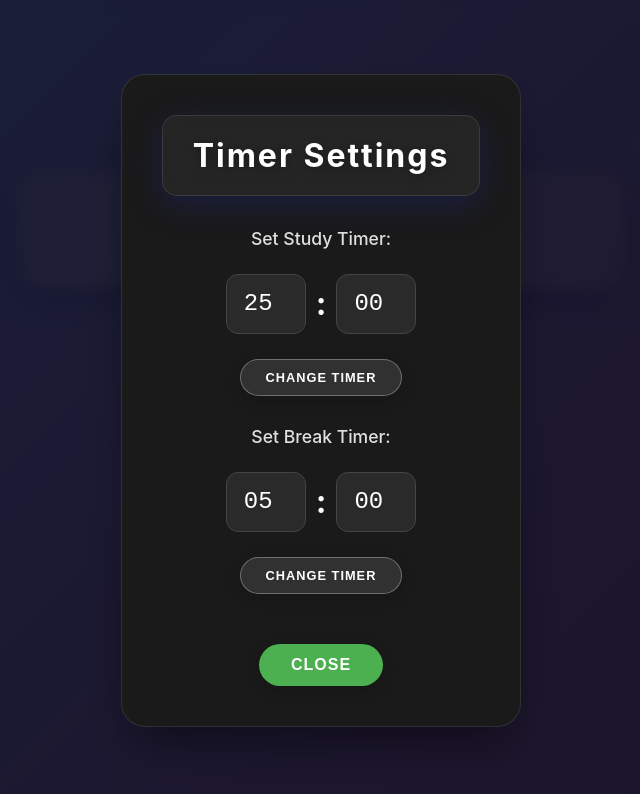
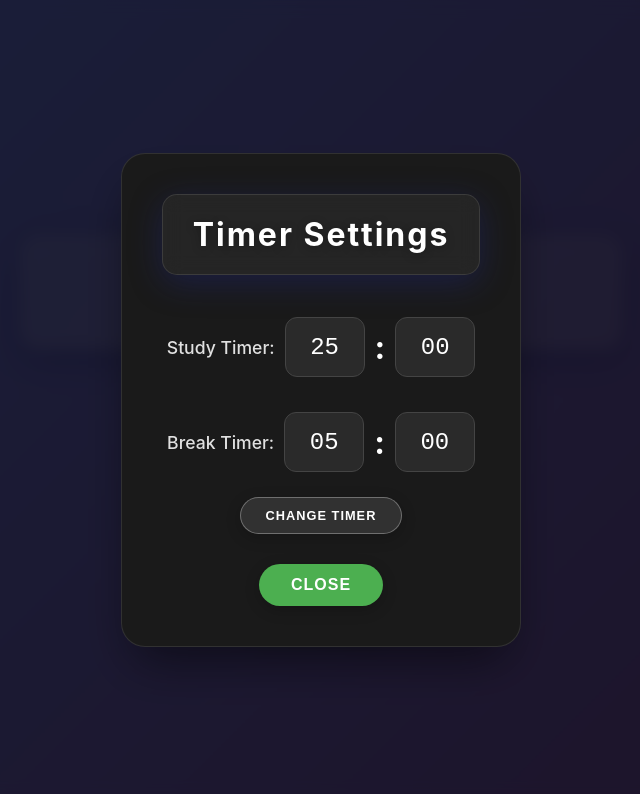
Before and after one commit to mentlly/pomodoro_timer, a Next.js app: page / in a window 1280 px wide. Both pictures are taken after a click on the button "SETTINGS". Shown: the top 794 px of the page, without its empty margins (319-959 px from the left). Built offline with nearby package versions, Linux system fonts and the light colour scheme.

Commit message:
added a way to switch between study timer and break timer

```diff
--- a/app/components/timer.tsx
+++ b/app/components/timer.tsx
@@ -48,8 +48,27 @@ export default function Timer({ isBreak, setIsBreak, fixedTimer, setFixedTimer,
     return (
         <div>
             <h1>{formatTime(timer)}</h1>
-            <button type='button' onClick={toggleTimer}>{isActive? 'Pause': 'Start'}</button>
-            <button type='button' onClick={resetTimer}>Reset</button>
+            <div className='button-row'>
+                <button type='button' onClick={toggleTimer}>{isActive? 'Pause': 'Start'}</button>
+                <button type='button' onClick={resetTimer}>Reset</button>
+            </div>
+            <style jsx>{`
+                .button-row {
+                    display: flex;
+                    flex-direction: row; /* This forces the horizontal line */
+                    justify-content: center;
+                    align-items: center;
+                    gap: 15px; /* Adjust this for more/less space between buttons */
+                    margin-top: 10px;
+                    width: 100%;
+                }
+
+                /* Ensure the buttons don't stretch weirdly */
+                .button-row button {
+                    min-width: 120px;
+                    margin: 0; /* Clear any old margins that might interfere */
+                }
+            `}</style>
         </div>
     );
 };
--- /dev/null
+++ b/app/components/timerChange.tsx
@@ -0,0 +1,36 @@
+"use client";
+import React, { useState, useRef, useEffect, Dispatch, SetStateAction } from 'react';
+import ReactMarkdown from 'react-markdown';
+
+interface TimerProps {
+    isBreak: boolean,
+    setIsBreak: Dispatch<SetStateAction<boolean>>
+};
+
+export default function TimerChange ({ isBreak , setIsBreak}: TimerProps) {
+    return (
+        <div>
+            <div className='button-row'>
+                <button type='button' onClick={() => setIsBreak(false)}>Study</button>
+                <button type='button' onClick={() => setIsBreak(true)}>Break</button>
+            </div>
+            <style jsx>{`
+                .button-row {
+                    display: flex;
+                    flex-direction: row; /* This forces the horizontal line */
+                    justify-content: center;
+                    align-items: center;
+                    gap: 15px; /* Adjust this for more/less space between buttons */
+                    margin-top: 10px;
+                    width: 100%;
+                }
+
+                /* Ensure the buttons don't stretch weirdly */
+                .button-row button {
+                    min-width: 120px;
+                    margin: 0; /* Clear any old margins that might interfere */
+                }
+            `}</style>
+        </div>
+    );
+}
--- a/app/components/timerSettings.tsx
+++ b/app/components/timerSettings.tsx
@@ -20,22 +20,14 @@ export default function TimerSettings({ isBreak, setIsBreak, fixedTimer, setFixe
     const [breakMinutes, setBreakMinutes] = useState(5);
     const [breakSeconds, setBreakSeconds] = useState(0);
 
-    const BreakTimer = (e?: React.FormEvent) => {
+    const StudyAndBreakTimer = (e?: React.FormEvent) => {
         if(e) e.preventDefault();
         const breakTimer = (Number(breakMinutes*60)+Number(breakSeconds));
+        const studyTimer = (Number((studyMinutes*60))+Number(studySeconds));
         if(isBreak) {
             setFixedTimer(breakTimer);
             setTimer(breakTimer);
-        }
-        setIsActive(false);
-        setIsOpen(false);
-    };
-
-    const StudyTimer = (e?: React.FormEvent) => {
-        if(e) e.preventDefault();
-        const studyTimer = (Number((studyMinutes*60))+Number(studySeconds));
-        setFixedTimer(studyTimer);
-        if(!isBreak) {
+        } else {
             setFixedTimer(studyTimer);
             setTimer(studyTimer);
         }
@@ -60,10 +52,13 @@ export default function TimerSettings({ isBreak, setIsBreak, fixedTimer, setFixe
     useEffect(() => {
         const studyTimer = (Number((studyMinutes*60))+Number(studySeconds));
         const breakTimer = (Number(breakMinutes*60)+Number(breakSeconds));
-        if(isBreak)
+        if(isBreak) {
             setFixedTimer(breakTimer);
-        else
+            setTimer(breakTimer);
+        } else {
             setFixedTimer(studyTimer);
+            setTimer(studyTimer);
+        }
     },[isBreak]);
 
     return (
@@ -73,9 +68,9 @@ export default function TimerSettings({ isBreak, setIsBreak, fixedTimer, setFixe
                 <div className="modal-overlay">
                 <div className="modal-content">
                     <h1>Timer Settings</h1>
-                    <form onSubmit={StudyTimer}>
-                        <label>Set Study Timer:</label>
+                    <form onSubmit={StudyAndBreakTimer}>
                         <div className='input-row'>
+                            <label>Study Timer:</label>
                             <input
                                 type='number'
                                 min={0}
@@ -104,11 +99,8 @@ export default function TimerSettings({ isBreak, setIsBreak, fixedTimer, setFixe
                                 placeholder='Seconds'
                             />
                         </div>
-                        <button type='submit'>Change Timer</button>
-                    </form>
-                    <form onSubmit={BreakTimer}>
-                        <label>Set Break Timer:</label>
                         <div className='input-row'>
+                            <label>Break Timer:</label>
                             <input
                                 type='number'
                                 min={0}
@@ -139,7 +131,6 @@ export default function TimerSettings({ isBreak, setIsBreak, fixedTimer, setFixe
                         </div>
                         <button type='submit'>Change Timer</button>
                     </form>
-                    <br/>
                     <button onClick={() => setIsOpen(false)}>Close</button>
                 </div>
                 </div>
@@ -291,6 +282,11 @@ export default function TimerSettings({ isBreak, setIsBreak, fixedTimer, setFixe
                     text-align: center;
                     font-family: 'Courier New', monospace;
                 }
+                input::-webkit-outer-spin-button,
+                input::-webkit-inner-spin-button {
+                -webkit-appearance: none;
+                margin: 0;
+                }
             `}</style>
         </div>
     );
--- a/app/page.tsx
+++ b/app/page.tsx
@@ -3,6 +3,7 @@ import React, { useState, useRef, useEffect } from 'react';
 import ReactMarkdown from 'react-markdown';
 import Timer from './components/timer'
 import TimerSettings from './components/timerSettings';
+import TimerChange from './components/timerChange';
 
 export default function page() {
   const [isBreak, setIsBreak] = useState(false);
@@ -11,6 +12,11 @@ export default function page() {
   const [isActive, setIsActive] = useState(false);
   return (
     <>
+      <TimerChange
+        isBreak={isBreak}
+        setIsBreak={setIsBreak}
+      />
+      <br/>
       <h1>{isBreak ? "BREAK TIME" : "STUDY TIME"}</h1>
       <div>
         <Timer
```
Lines whose indentation alone changed are shown as unchanged.
